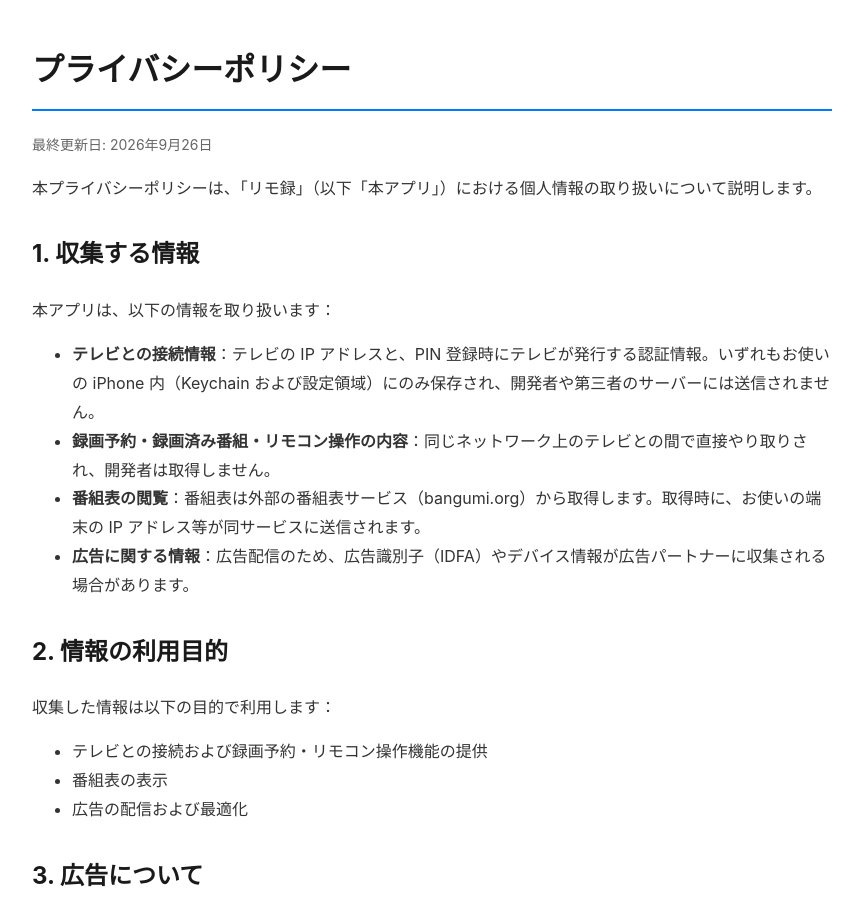
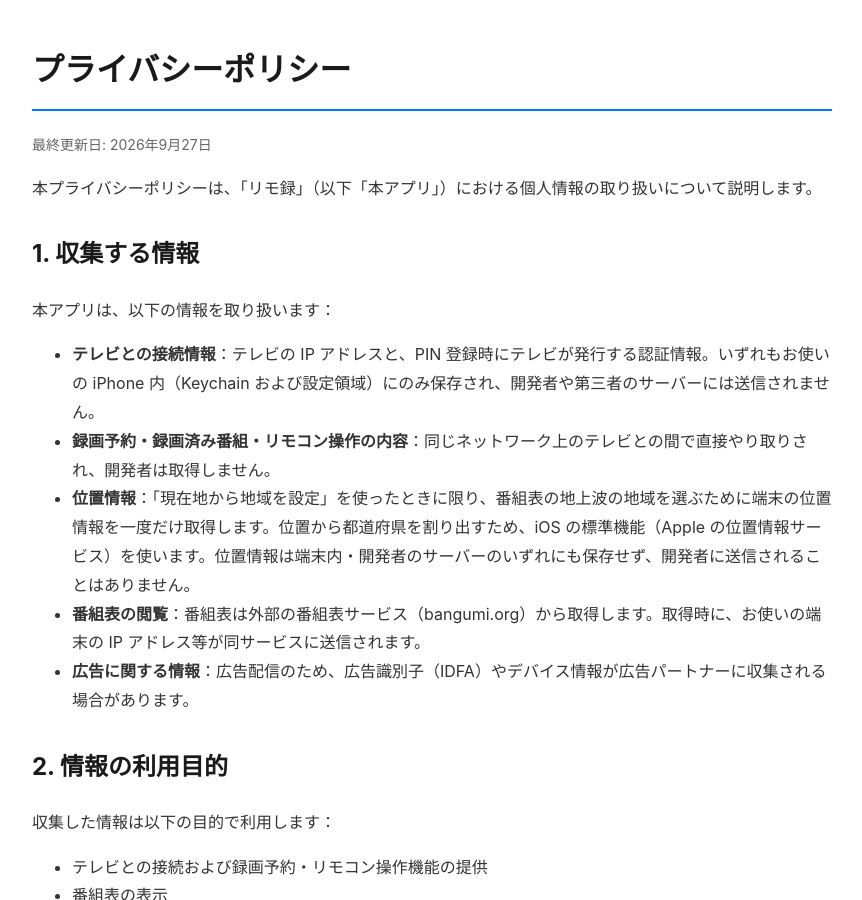
Before and after one commit to wat--/app-policies, a Jekyll site: the page apps/rimoroku/privacy-policy.html, which Jekyll copies as it is, in a window 1280 px wide and 900 px high. Shown: the whole window, without its empty margins (208-1070 px from the left). Built offline with Jekyll 4.4.1, drawn with Linux system fonts in a browser that asks for light colours.

Commit message:
リモ録: プライバシーポリシーに位置情報の利用を追記、ガイドに現在地からの地域設定を追記
Co-Authored-By: Claude Opus 5.5 <noreply@anthropic.com>

```diff
--- a/apps/rimoroku/privacy-policy.html
+++ b/apps/rimoroku/privacy-policy.html
@@ -30,7 +30,7 @@
 </head>
 <body>
     <h1>プライバシーポリシー</h1>
-    <p class="update-date">最終更新日: 2026年9月26日</p>
+    <p class="update-date">最終更新日: 2026年9月27日</p>
 
     <p>本プライバシーポリシーは、「リモ録」（以下「本アプリ」）における個人情報の取り扱いについて説明します。</p>
 
@@ -39,6 +39,7 @@
     <ul>
         <li><strong>テレビとの接続情報</strong>：テレビの IP アドレスと、PIN 登録時にテレビが発行する認証情報。いずれもお使いの iPhone 内（Keychain および設定領域）にのみ保存され、開発者や第三者のサーバーには送信されません。</li>
         <li><strong>録画予約・録画済み番組・リモコン操作の内容</strong>：同じネットワーク上のテレビとの間で直接やり取りされ、開発者は取得しません。</li>
+        <li><strong>位置情報</strong>：「現在地から地域を設定」を使ったときに限り、番組表の地上波の地域を選ぶために端末の位置情報を一度だけ取得します。位置から都道府県を割り出すため、iOS の標準機能（Apple の位置情報サービス）を使います。位置情報は端末内・開発者のサーバーのいずれにも保存せず、開発者に送信されることはありません。</li>
         <li><strong>番組表の閲覧</strong>：番組表は外部の番組表サービス（bangumi.org）から取得します。取得時に、お使いの端末の IP アドレス等が同サービスに送信されます。</li>
         <li><strong>広告に関する情報</strong>：広告配信のため、広告識別子（IDFA）やデバイス情報が広告パートナーに収集される場合があります。</li>
     </ul>
```
Also changed, not shown: apps/rimoroku/guide.md (+1 -1 lines).
